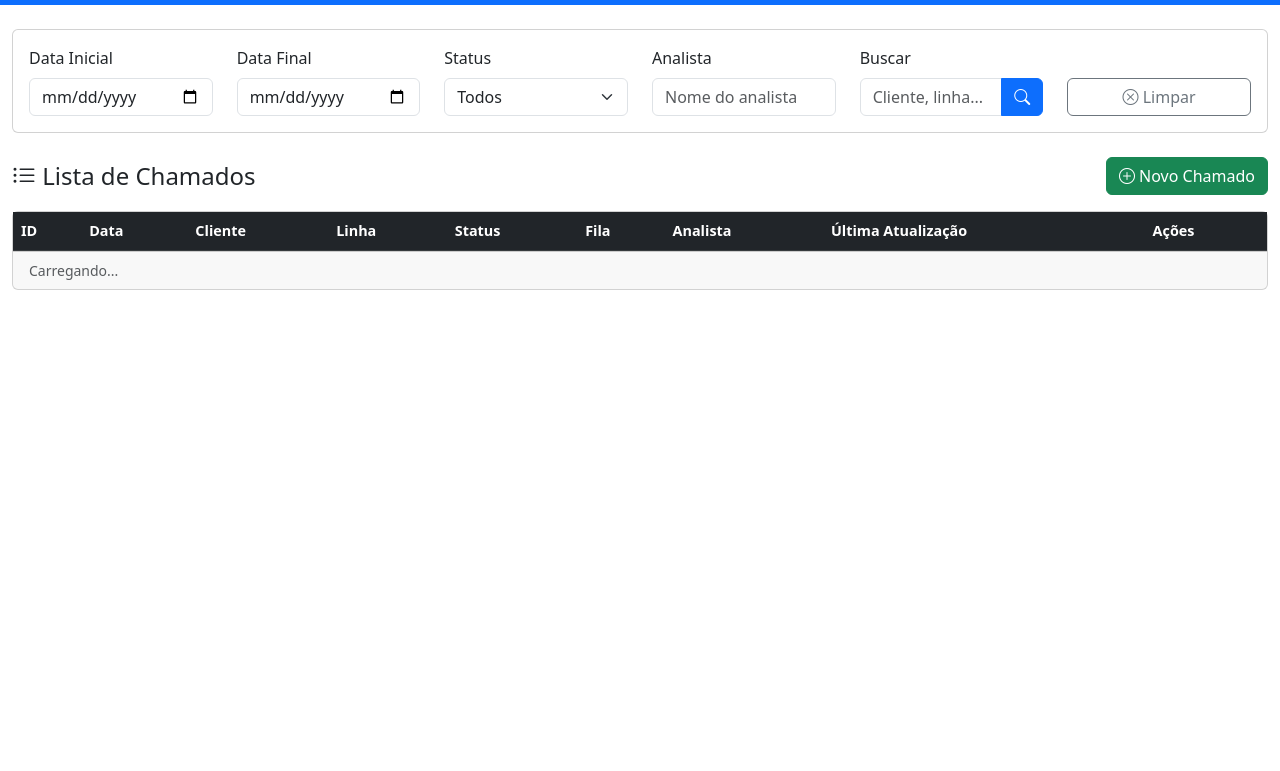
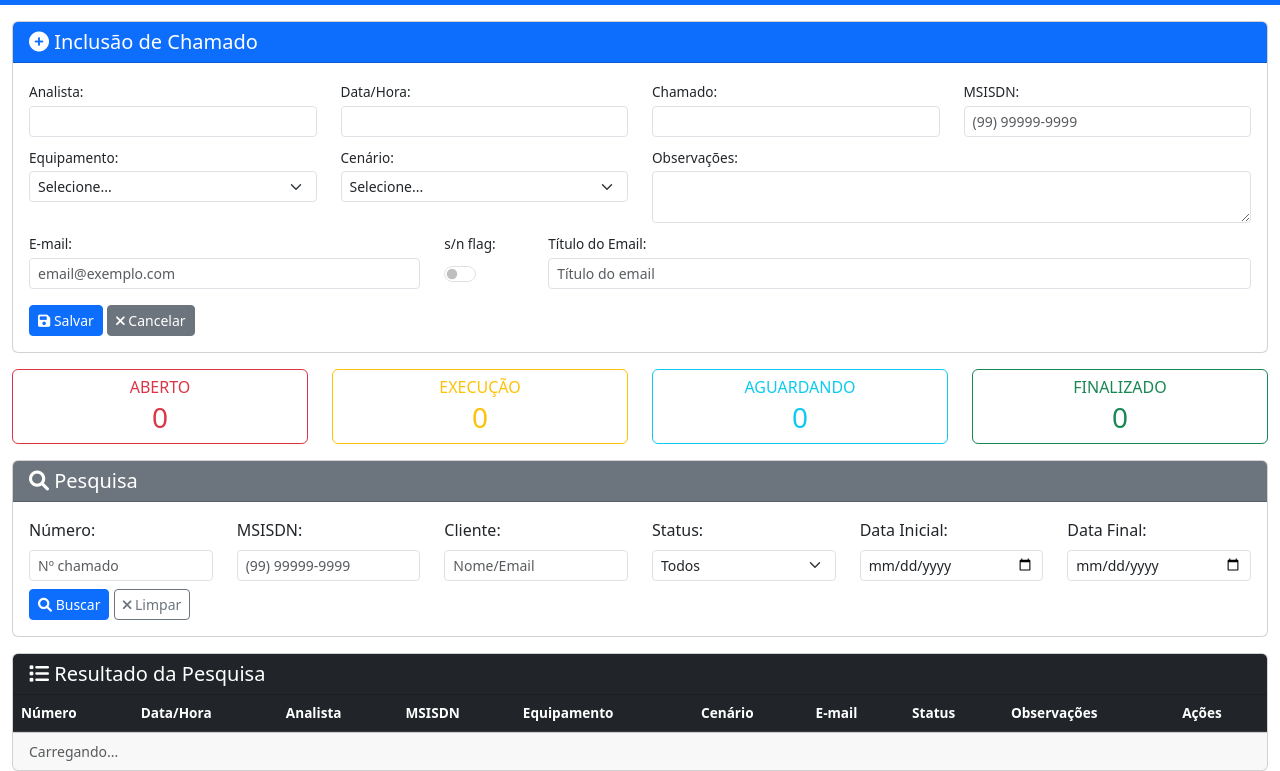
Before and after one commit to tecMundo-max/SPS_V2.0, a plain HTML site: page chamados.html in a window 1280 px wide. Shown: the part 51-822 px from the top of the page. Before the commit the page ends 800 px from the top, so only its background shows below. Drawn offline with nearby package versions, Linux system fonts and the light colour scheme; a script that the page names is missing; files whose address does not match are found by name.

Commit message:
Enhance chamados.html with new styles and inputs
Added Font Awesome and updated styles for the chamados page. Enhanced form inputs and search filters for better user experience.

```diff
--- a/chamados.html
+++ b/chamados.html
@@ -9,11 +9,45 @@
     <link href="https://cdn.jsdelivr.net/npm/bootstrap@5.3.0/dist/css/bootstrap.min.css" rel="stylesheet">
     <!-- Bootstrap Icons -->
     <link href="https://cdn.jsdelivr.net/npm/bootstrap-icons@1.11.0/font/bootstrap-icons.css" rel="stylesheet">
+    <!-- Font Awesome -->
+    <link rel="stylesheet" href="https://cdnjs.cloudflare.com/ajax/libs/font-awesome/6.0.0/css/all.min.css">
     <!-- CSS Personalizado -->
     <link rel="stylesheet" href="css/style.css">
+
+    <style>
+        /* Estilos específicos da página de chamados */
+        .card-header {
+            font-weight: bold;
+        }
+
+        #formChamado .form-label {
+            font-weight: 500;
+            font-size: 0.85rem;
+            margin-bottom: 0.2rem;
+        }
+
+        .table th {
+            font-size: 0.85rem;
+            white-space: nowrap;
+        }
+
+        .table td {
+            font-size: 0.85rem;
+            vertical-align: middle;
+        }
+
+        .badge {
+            font-size: 0.8rem;
+        }
+
+        .btn-group-sm .btn {
+            padding: 0.15rem 0.4rem;
+            font-size: 0.8rem;
+        }
+    </style>
 </head>
 <body>
-    <!-- Navbar -->
+    <!-- Navbar SPS V2 -->
     <nav class="navbar navbar-expand-lg navbar-dark bg-primary">
         <div class="container-fluid">
             <a class="navbar-brand" href="dashboard.html">
@@ -55,76 +89,208 @@
     </nav>
 
     <!-- Conteúdo Principal -->
-    <div class="container-fluid mt-4">
-        <!-- Filtros -->
-        <div class="card mb-4">
+    <div class="container-fluid mt-3">
+
+        <!-- ============================================================ -->
+        <!-- SEÇÃO 1 - INCLUSÃO DE CHAMADO -->
+        <!-- ============================================================ -->
+        <div class="card mb-3">
+            <div class="card-header bg-primary text-white">
+                <h5 class="mb-0">
+                    <i class="fas fa-plus-circle"></i> Inclusão de Chamado
+                </h5>
+            </div>
+            <div class="card-body">
+                <form id="formChamado">
+                    <!-- Linha 1: Analista, Data/Hora, Chamado -->
+                    <div class="row mb-2">
+                        <div class="col-md-3">
+                            <label class="form-label">Analista:</label>
+                            <input type="text" class="form-control form-control-sm" id="analista" readonly>
+                        </div>
+                        <div class="col-md-3">
+                            <label class="form-label">Data/Hora:</label>
+                            <input type="text" class="form-control form-control-sm" id="dataHora" readonly>
+                        </div>
+                        <div class="col-md-3">
+                            <label class="form-label">Chamado:</label>
+                            <input type="text" class="form-control form-control-sm" id="chamado" readonly>
+                        </div>
+                        <div class="col-md-3">
+                            <label class="form-label">MSISDN:</label>
+                            <input type="text" class="form-control form-control-sm" id="msisdn" placeholder="(99) 99999-9999" maxlength="15">
+                        </div>
+                    </div>
+
+                    <!-- Linha 2: Equipamento, Cenário -->
+                    <div class="row mb-2">
+                        <div class="col-md-3">
+                            <label class="form-label">Equipamento:</label>
+                            <select class="form-select form-select-sm" id="equipamento">
+                                <option value="">Selecione...</option>
+                            </select>
+                        </div>
+                        <div class="col-md-3">
+                            <label class="form-label">Cenário:</label>
+                            <select class="form-select form-select-sm" id="cenario">
+                                <option value="">Selecione...</option>
+                            </select>
+                        </div>
+                        <div class="col-md-6">
+                            <label class="form-label">Observações:</label>
+                            <textarea class="form-control form-control-sm" id="observacoes" rows="2"></textarea>
+                        </div>
+                    </div>
+
+                    <!-- Linha 3: E-mail, Flag, Título do Email -->
+                    <div class="row mb-3">
+                        <div class="col-md-4">
+                            <label class="form-label">E-mail:</label>
+                            <input type="email" class="form-control form-control-sm" id="email" placeholder="email@exemplo.com">
+                        </div>
+                        <div class="col-md-1">
+                            <label class="form-label">s/n flag:</label>
+                            <div class="form-check form-switch mt-1">
+                                <input class="form-check-input" type="checkbox" id="flag">
+                            </div>
+                        </div>
+                        <div class="col-md-7">
+                            <label class="form-label">Título do Email:</label>
+                            <input type="text" class="form-control form-control-sm" id="tituloEmail" placeholder="Título do email">
+                        </div>
+                    </div>
+
+                    <!-- Botões -->
+                    <div class="row">
+                        <div class="col-12">
+                            <button type="button" class="btn btn-primary btn-sm" id="btnSalvar">
+                                <i class="fas fa-save"></i> Salvar
+                            </button>
+                            <button type="button" class="btn btn-secondary btn-sm" id="btnCancelar">
+                                <i class="fas fa-times"></i> Cancelar
+                            </button>
+                        </div>
+                    </div>
+                </form>
+            </div>
+        </div>
+
+        <!-- ============================================================ -->
+        <!-- CARDS DE STATUS -->
+        <!-- ============================================================ -->
+        <div class="row mb-3">
+            <div class="col-md-3">
+                <div class="card border-danger">
+                    <div class="card-body text-center py-2">
+                        <h6 class="text-danger mb-1">ABERTO</h6>
+                        <h3 id="cardAberto" class="text-danger mb-0">0</h3>
+                    </div>
+                </div>
+            </div>
+            <div class="col-md-3">
+                <div class="card border-warning">
+                    <div class="card-body text-center py-2">
+                        <h6 class="text-warning mb-1">EXECUÇÃO</h6>
+                        <h3 id="cardExecucao" class="text-warning mb-0">0</h3>
+                    </div>
+                </div>
+            </div>
+            <div class="col-md-3">
+                <div class="card border-info">
+                    <div class="card-body text-center py-2">
+                        <h6 class="text-info mb-1">AGUARDANDO</h6>
+                        <h3 id="cardAguardando" class="text-info mb-0">0</h3>
+                    </div>
+                </div>
+            </div>
+            <div class="col-md-3">
+                <div class="card border-success">
+                    <div class="card-body text-center py-2">
+                        <h6 class="text-success mb-1">FINALIZADO</h6>
+                        <h3 id="cardFinalizado" class="text-success mb-0">0</h3>
+                    </div>
+                </div>
+            </div>
+        </div>
+
+        <!-- ============================================================ -->
+        <!-- SEÇÃO 2 - PESQUISA -->
+        <!-- ============================================================ -->
+        <div class="card mb-3">
+            <div class="card-header bg-secondary text-white">
+                <h5 class="mb-0">
+                    <i class="fas fa-search"></i> Pesquisa
+                </h5>
+            </div>
             <div class="card-body">
                 <div class="row align-items-end">
                     <div class="col-md-2">
-                        <label class="form-label">Data Inicial</label>
-                        <input type="date" class="form-control" id="dataInicial">
+                        <label class="form-label">Número:</label>
+                        <input type="text" class="form-control form-control-sm" id="buscaNumero" placeholder="Nº chamado">
                     </div>
                     <div class="col-md-2">
-                        <label class="form-label">Data Final</label>
-                        <input type="date" class="form-control" id="dataFinal">
+                        <label class="form-label">MSISDN:</label>
+                        <input type="text" class="form-control form-control-sm" id="buscaMSISDN" placeholder="(99) 99999-9999">
                     </div>
                     <div class="col-md-2">
-                        <label class="form-label">Status</label>
-                        <select class="form-select" id="filtroStatus">
+                        <label class="form-label">Cliente:</label>
+                        <input type="text" class="form-control form-control-sm" id="buscaCliente" placeholder="Nome/Email">
+                    </div>
+                    <div class="col-md-2">
+                        <label class="form-label">Status:</label>
+                        <select class="form-select form-select-sm" id="filtroStatus">
                             <option value="TODOS">Todos</option>
                             <option value="ABERTO">Aberto</option>
-                            <option value="EM_ANDAMENTO">Em Andamento</option>
-                            <option value="FECHADO">Fechado</option>
-                            <option value="CANCELADO">Cancelado</option>
+                            <option value="EXECUCAO">Execução</option>
+                            <option value="AGUARDANDO">Aguardando</option>
+                            <option value="FINALIZADO">Finalizado</option>
                         </select>
                     </div>
                     <div class="col-md-2">
-                        <label class="form-label">Analista</label>
-                        <input type="text" class="form-control" id="filtroAnalista" placeholder="Nome do analista">
+                        <label class="form-label">Data Inicial:</label>
+                        <input type="date" class="form-control form-control-sm" id="dataInicial">
                     </div>
                     <div class="col-md-2">
-                        <label class="form-label">Buscar</label>
-                        <div class="input-group">
-                            <input type="text" class="form-control" id="inputBusca" placeholder="Cliente, linha...">
-                            <button class="btn btn-primary" id="btnBuscar">
-                                <i class="bi bi-search"></i>
-                            </button>
-                        </div>
+                        <label class="form-label">Data Final:</label>
+                        <input type="date" class="form-control form-control-sm" id="dataFinal">
                     </div>
-                    <div class="col-md-2">
-                        <button class="btn btn-outline-secondary w-100" id="btnLimparFiltros">
-                            <i class="bi bi-x-circle"></i> Limpar
+                </div>
+                <div class="row mt-2">
+                    <div class="col-12">
+                        <button class="btn btn-primary btn-sm" id="btnBuscar">
+                            <i class="fas fa-search"></i> Buscar
+                        </button>
+                        <button class="btn btn-outline-secondary btn-sm" id="btnLimparFiltros">
+                            <i class="fas fa-times"></i> Limpar
                         </button>
                     </div>
                 </div>
             </div>
         </div>
 
-        <!-- Botão Novo Chamado -->
-        <div class="d-flex justify-content-between align-items-center mb-3">
-            <h4 class="mb-0">
-                <i class="bi bi-list-ul"></i> Lista de Chamados
-            </h4>
-            <button class="btn btn-success" id="btnNovoChamado">
-                <i class="bi bi-plus-circle"></i> Novo Chamado
-            </button>
-        </div>
-
-        <!-- Tabela de Chamados -->
+        <!-- ============================================================ -->
+        <!-- SEÇÃO 3 - RESULTADO DA PESQUISA -->
+        <!-- ============================================================ -->
         <div class="card">
+            <div class="card-header bg-dark text-white">
+                <h5 class="mb-0">
+                    <i class="fas fa-list"></i> Resultado da Pesquisa
+                </h5>
+            </div>
             <div class="card-body p-0">
                 <div class="table-responsive">
-                    <table class="table table-hover mb-0">
+                    <table class="table table-hover table-striped mb-0">
                         <thead class="table-dark">
                             <tr>
-                                <th>ID</th>
-                                <th>Data</th>
-                                <th>Cliente</th>
-                                <th>Linha</th>
+                                <th>Número</th>
+                                <th>Data/Hora</th>
+                                <th>Analista</th>
+                                <th>MSISDN</th>
+                                <th>Equipamento</th>
+                                <th>Cenário</th>
+                                <th>E-mail</th>
                                 <th>Status</th>
-                                <th>Fila</th>
-                                <th>Analista</th>
-                                <th>Última Atualização</th>
+                                <th>Observações</th>
                                 <th>Ações</th>
                             </tr>
                         </thead>
@@ -135,83 +301,11 @@
                 </div>
             </div>
 
-            <!-- Paginação -->
+            <!-- Rodapé com info e paginação -->
             <div class="card-footer">
                 <div class="d-flex justify-content-between align-items-center">
-                    <small class="text-muted" id="infoRegistros">
-                        Carregando...
-                    </small>
-                    <div id="paginacaoChamados">
-                        <!-- Paginação gerada via JavaScript -->
-                    </div>
-                </div>
-            </div>
-        </div>
-    </div>
-
-    <!-- Modal de Chamado (Novo/Editar) -->
-    <div class="modal fade" id="modalChamado" tabindex="-1">
-        <div class="modal-dialog modal-lg">
-            <div class="modal-content">
-                <div class="modal-header bg-primary text-white">
-                    <h5 class="modal-title" id="modalChamadoTitle">
-                        <i class="bi bi-plus-circle"></i> Novo Chamado
-                    </h5>
-                    <button type="button" class="btn-close btn-close-white" data-bs-dismiss="modal"></button>
-                </div>
-                <div class="modal-body">
-                    <form id="formChamado">
-                        <input type="hidden" id="chamadoId">
-
-                        <div class="row mb-3">
-                            <div class="col-md-6">
-                                <label class="form-label">Cliente *</label>
-                                <input type="text" class="form-control" id="cliente" required>
-                            </div>
-                            <div class="col-md-6">
-                                <label class="form-label">Linha *</label>
-                                <input type="text" class="form-control" id="linha" required>
-                            </div>
-                        </div>
-
-                        <div class="row mb-3">
-                            <div class="col-md-4">
-                                <label class="form-label">Fila</label>
-                                <select class="form-select" id="fila">
-                                    <option value="GERAL">Geral</option>
-                                    <option value="SUPORTE">Suporte</option>
-                                    <option value="REDE">Rede</option>
-                                    <option value="SISTEMAS">Sistemas</option>
-                                </select>
-                            </div>
-                            <div class="col-md-4">
-                                <label class="form-label">Analista</label>
-                                <input type="text" class="form-control" id="analista">
-                            </div>
-                            <div class="col-md-4">
-                                <label class="form-label">Status</label>
-                                <select class="form-select" id="status">
-                                    <option value="ABERTO">Aberto</option>
-                                    <option value="EM_ANDAMENTO">Em Andamento</option>
-                                    <option value="FECHADO">Fechado</option>
-                                    <option value="CANCELADO">Cancelado</option>
-                                </select>
-                            </div>
-                        </div>
-
-                        <div class="mb-3">
-                            <label class="form-label">Observação</label>
-                            <textarea class="form-control" id="observacao" rows="4"></textarea>
-                        </div>
-                    </form>
-                </div>
-                <div class="modal-footer">
-                    <button type="button" class="btn btn-secondary" data-bs-dismiss="modal">
-                        <i class="bi bi-x-circle"></i> Cancelar
-                    </button>
-                    <button type="button" class="btn btn-primary" onclick="window.salvarChamado()">
-                        <i class="bi bi-check-circle"></i> Salvar
-                    </button>
+                    <small class="text-muted" id="infoRegistros">Carregando...</small>
+                    <div id="paginacaoChamados"></div>
                 </div>
             </div>
         </div>
@@ -227,7 +321,7 @@
     <!-- Scripts -->
     <script src="https://cdn.jsdelivr.net/npm/bootstrap@5.3.0/dist/js/bootstrap.bundle.min.js"></script>
 
-    <!-- Firebase -->
+    <!-- Firebase Module -->
     <script type="module">
         import { initChamados } from './js/pages/chamados.js';
 
```
